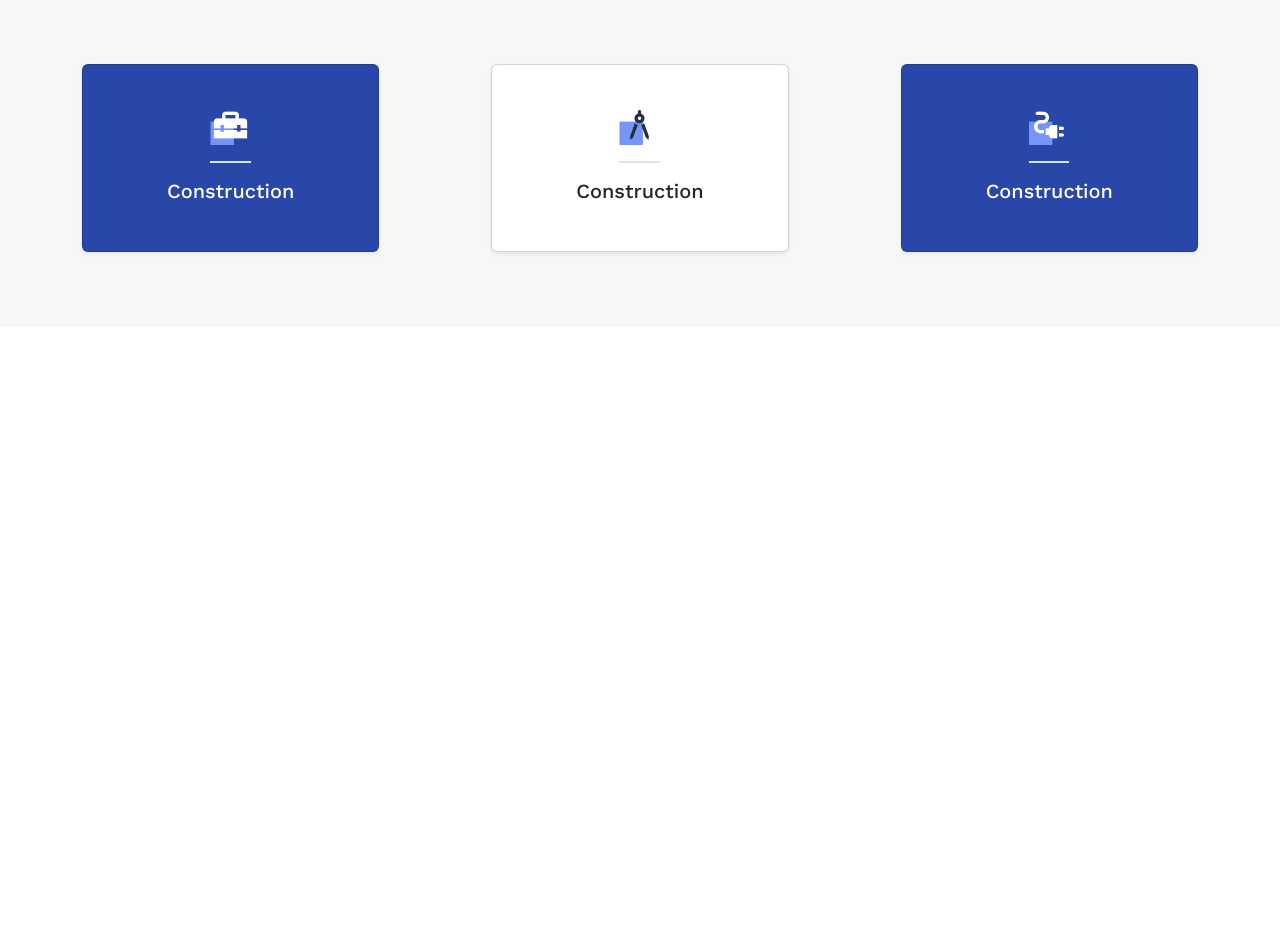
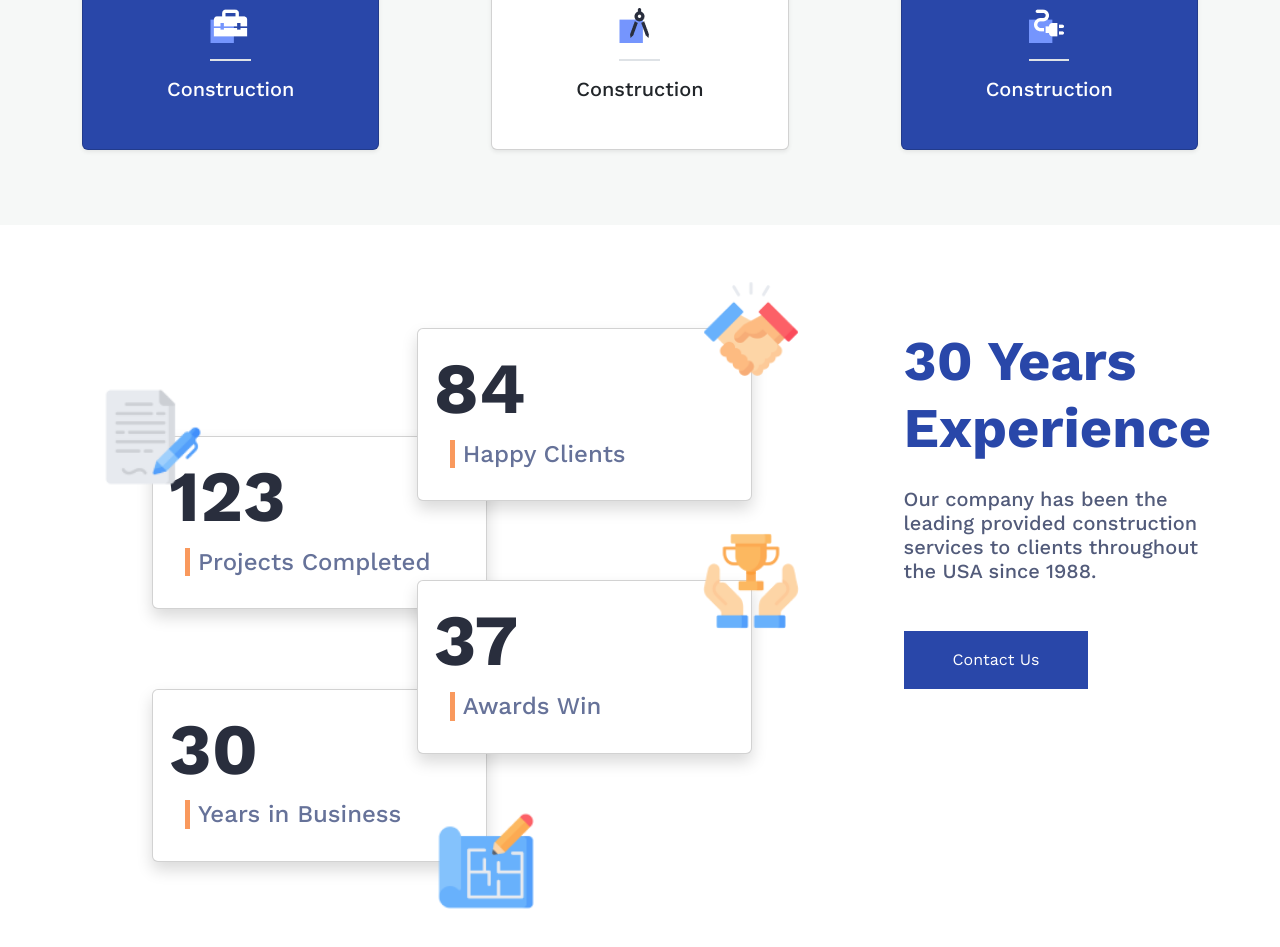
Before and after one commit to IvanNugiban/box-landing-page, a website: page index.html in a window 1280 px wide. Shown: the part 2745-3692 px from the top of the page. Before the commit the page ends 3072 px from the top, so only its background shows below. Drawn offline with nearby package versions, Linux system fonts and the light colour scheme.

Commit message:
Added experience section

```diff
--- a/css/main.scss
+++ b/css/main.scss
@@ -89,6 +89,10 @@ body {
 
 .text-neutral-400 {
   color: #858EAD;
+}
+
+.text-neutral-500 {
+  color: #667299;
 }
 
 .text-neutral-600 {
@@ -209,7 +213,7 @@ body {
 }
 
 .aboutUsSection {
-  padding: 74px 0 202px 0;
+  padding: 74px 0 100px 0;
 
   @include media-breakpoint-down(lg) {
     padding: 10px 0 50px 0;
@@ -235,3 +239,91 @@ body {
   padding: 45px 0 75px 0;
   background: #F6F8F7;
 }
+
+.experineceSection {
+  padding: 103px 0 260px 0;
+
+  @include media-breakpoint-down(xl) {
+    padding: 30px 0 30px 0;
+  }
+}
+
+.experienceSectionContainer {
+  display: flex;
+  justify-content: space-between;
+
+  @include media-breakpoint-down(xl) {
+    flex-direction: column-reverse;
+
+    text-align: center;
+  }
+}
+
+.experienceCardWrapper {
+  position: relative;
+  display: flex;
+  flex-direction: column;
+  margin-top: 50px;
+
+  gap: 20px;
+
+   @include media-breakpoint-up(xl) {
+    flex: 0 0 60%;
+    margin-right: 152px;
+    gap: 0;
+    margin-top: 0;
+  }
+ }
+
+.experienceCard {
+
+ @include media-breakpoint-down(xl) {
+  left: 0 !important;
+  }
+
+  @include media-breakpoint-up(xl) {
+    position: absolute;
+    min-width: 50%;
+  }
+}
+
+
+.experienceImgLeft {
+  top: 0;
+  left: 0;
+  transform: translate(-50%, -50%);
+}
+
+.experienceImgRight {
+  top: 0;
+  right: 0;
+  transform: translate(50%, -50%);
+}
+
+.experienceImgBottom {
+  bottom: 0;
+  right: 0;
+  transform: translate(50%, 50%);
+}
+
+.experienceImgLeft,
+ .experienceImgRight,
+ .experienceImgBottom{
+  position: absolute;
+  width: 50px;
+  z-index: 2;
+
+
+  @include media-breakpoint-down(sm) {
+    transform: translate(0);
+  }
+
+
+  @include media-breakpoint-up(sm) {
+    width: 70px;
+  }
+
+  @include media-breakpoint-up(xl) {
+    width: 100px;
+  }
+}
--- a/index.html
+++ b/index.html
@@ -197,6 +197,62 @@
                   </div>
                </div>
             </section>
+
+            <section class="experineceSection">
+              <div class="experienceSectionContainer container d-flex justify-content-between">
+
+                <div class="experienceCardWrapper" >
+
+                    <div class="experienceCard card shadow end-0" style="z-index: 2;">
+                      <img src="img/HandIcon.png" class="card-img-top experienceImgRight"  alt=""/>
+                      <div class="card-body">
+                        <h2 class="text-neutral-800 fw-bold display-2">84</h2>
+                        <h4 class="text-neutral-500 border-start ps-2 ms-3 border-secondary border-5 ">Happy Clients</p>
+                      </div>
+
+                    </div>
+
+                    <div class="experienceCard card shadow " style="top: 30%; left: 70px;">
+                      <img src="img/BlankIcon.png" class="card-img-top experienceImgLeft"  alt=""/>
+                      <div class="card-body">
+                        <h2 class="text-neutral-800 fw-bold display-2">123</h2>
+                        <h4 class="text-neutral-500 border-start ps-2 ms-3 border-secondary border-5 ">Projects Completed</p>
+                      </div>
+
+                    </div>
+
+                    <div class="experienceCard card shadow end-0" style="top: 70%; z-index: 2;">
+                      <img src="img/AwardsIcon.png" class="card-img-top experienceImgRight"  alt=""/>
+                      <div class="card-body">
+                        <h2 class="text-neutral-800 fw-bold display-2">37</h2>
+                        <h4 class="text-neutral-500 border-start ps-2 ms-3 border-secondary border-5 ">Awards Win</p>
+                      </div>
+
+                    </div>
+
+                    <div class="experienceCard card shadow " style="top: 100%; left: 70px;">
+                      <img src="img/DesignIcon.png" class="card-img-top experienceImgBottom"  alt=""/>
+                      <div class="card-body">
+                        <h2 class="text-neutral-800 fw-bold display-2">30</h2>
+                        <h4 class="text-neutral-500 border-start ps-2 ms-3 border-secondary border-5 ">Years in Business</p>
+                      </div>
+
+                    </div>
+
+                </div>
+
+                <div>
+                  <h2 class="text-primary fw-bold display-4">30 Years Experience</h2>
+
+                  <p class="text-neutral-600 h5 mt-4 mb-5">Our company has been the leading provided construction services to clients throughout the USA since 1988.</p>
+
+
+                  <button type="button" class="btn btn-primary no-round px-5 py-3">Contact Us</button>
+                </div>
+              </div>
+            </section>
+
+
           </main>
       </div>
 
```
Also changed, not shown: css/main.css, img/AwardsIcon.png (added), img/BlankIcon.png (added), img/DesignIcon.png (added), img/HandIcon.png (added), 1 other file.
